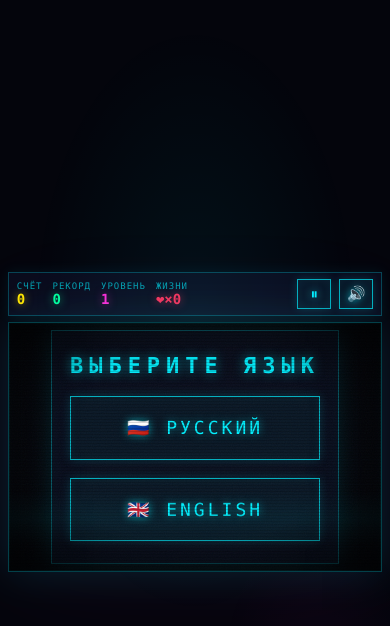
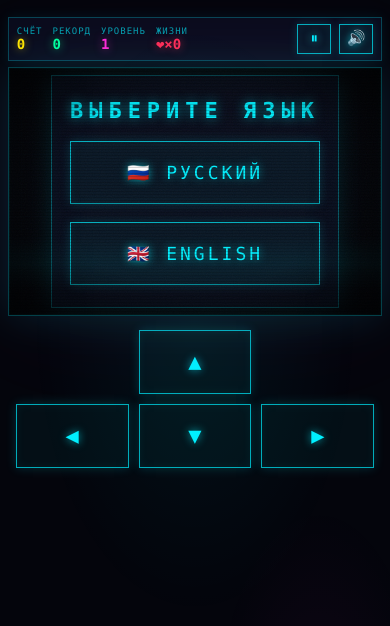
Before and after one commit to WindSP85/cyber-snake, a plain HTML site: page index.html in a window 390 px wide. Drawn offline with Linux system fonts and the light colour scheme.

Commit message:
T12: мобильный портретный режим — D-pad под ареной, адаптивная ширина

```diff
--- a/css/style.css
+++ b/css/style.css
@@ -1085,3 +1085,83 @@ body::before {
     font-size: 14px;
   }
 }
+
+/* ============================================================
+   Feature T12: portrait D-pad (SPEC §2 touch controls)
+   ============================================================ */
+
+/* hidden by default: desktop and landscape steer with the keyboard */
+.dpad {
+  display: none;
+}
+
+/* neon tile in the .btn idiom: cyan frame, glow, fill on press */
+.dpad-btn {
+  min-height: 64px;
+  font-family: var(--font);
+  font-size: 22px;
+  line-height: 1;
+  color: var(--cyan);
+  background: rgba(0, 240, 255, .04);
+  border: 1px solid rgba(0, 240, 255, .7);
+  cursor: pointer;
+  text-shadow: 0 0 8px rgba(0, 240, 255, .6);
+  box-shadow:
+    0 0 10px rgba(0, 240, 255, .18),
+    inset 0 0 10px rgba(0, 240, 255, .06);
+  transition: background .18s, color .18s, box-shadow .18s, transform .06s;
+  user-select: none;
+  -webkit-user-select: none;
+  touch-action: manipulation;
+}
+
+.dpad-btn:active {
+  background: rgba(0, 240, 255, .25);
+  box-shadow:
+    0 0 26px rgba(0, 240, 255, .65),
+    inset 0 0 16px rgba(0, 240, 255, .25);
+  transform: translateY(1px);
+}
+
+.dpad-up {
+  grid-area: up;
+}
+
+.dpad-left {
+  grid-area: left;
+}
+
+.dpad-down {
+  grid-area: down;
+}
+
+.dpad-right {
+  grid-area: right;
+}
+
+@media (orientation: portrait) and (max-width: 900px) {
+  /* stack the column: arena on top, D-pad right under it */
+  body {
+    flex-direction: column;
+    align-items: center;
+    justify-content: flex-start;
+    padding-top: 2vh;
+  }
+
+  /* full-width canvas, but never taller than the room left below
+     (hud ~52 + layout gap 6 + D-pad ~172 + margins ≈ 300px) */
+  .layout {
+    width: min(96vw, calc((100vh - 300px) * 1.5));
+  }
+
+  .dpad {
+    display: grid;
+    grid-template-columns: repeat(3, 1fr);
+    grid-template-areas:
+      ". up ."
+      "left down right";
+    gap: 10px;
+    width: min(420px, 92vw);
+    margin: 14px auto 20px;
+  }
+}
--- a/index.html
+++ b/index.html
@@ -188,6 +188,14 @@
     </div><!-- /.stage -->
   </div><!-- /.layout -->
 
+  <!-- Portrait D-pad (feature T12): shown only in portrait, replays arrow keys -->
+  <div id="dpad" class="dpad" aria-hidden="false">
+    <button class="dpad-btn dpad-up" type="button" data-dir="ArrowUp">▲</button>
+    <button class="dpad-btn dpad-left" type="button" data-dir="ArrowLeft">◀</button>
+    <button class="dpad-btn dpad-down" type="button" data-dir="ArrowDown">▼</button>
+    <button class="dpad-btn dpad-right" type="button" data-dir="ArrowRight">▶</button>
+  </div>
+
   <!-- Scripts: i18n first, then the SPEC §7 order -->
   <script src="js/i18n.js"></script>
   <script src="js/leaderboard.js"></script>
--- a/js/ui.js
+++ b/js/ui.js
@@ -230,6 +230,14 @@
     bind('btn-lang-en', function () {
       applyLang('en');
     });
+
+    // feature T12: portrait D-pad — replay tile taps as arrow keydowns;
+    // game.js already listens for document keydown by e.code
+    document.addEventListener('click', function (e) {
+      const b = e.target && e.target.closest ? e.target.closest('.dpad-btn') : null;
+      if (!b) return;
+      document.dispatchEvent(new KeyboardEvent('keydown', { code: b.dataset.dir, bubbles: true }));
+    });
   }
 
   function init() {
```
